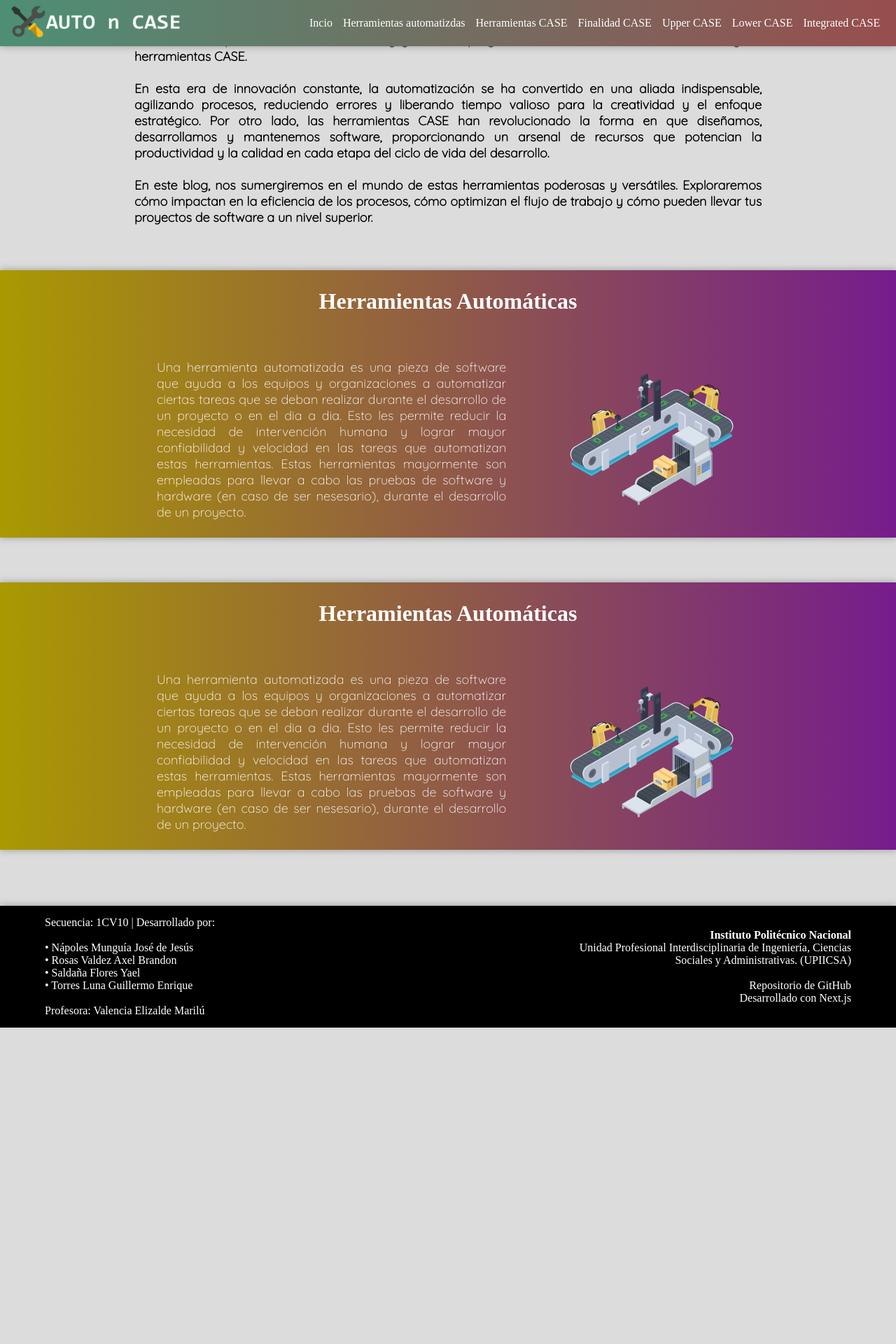
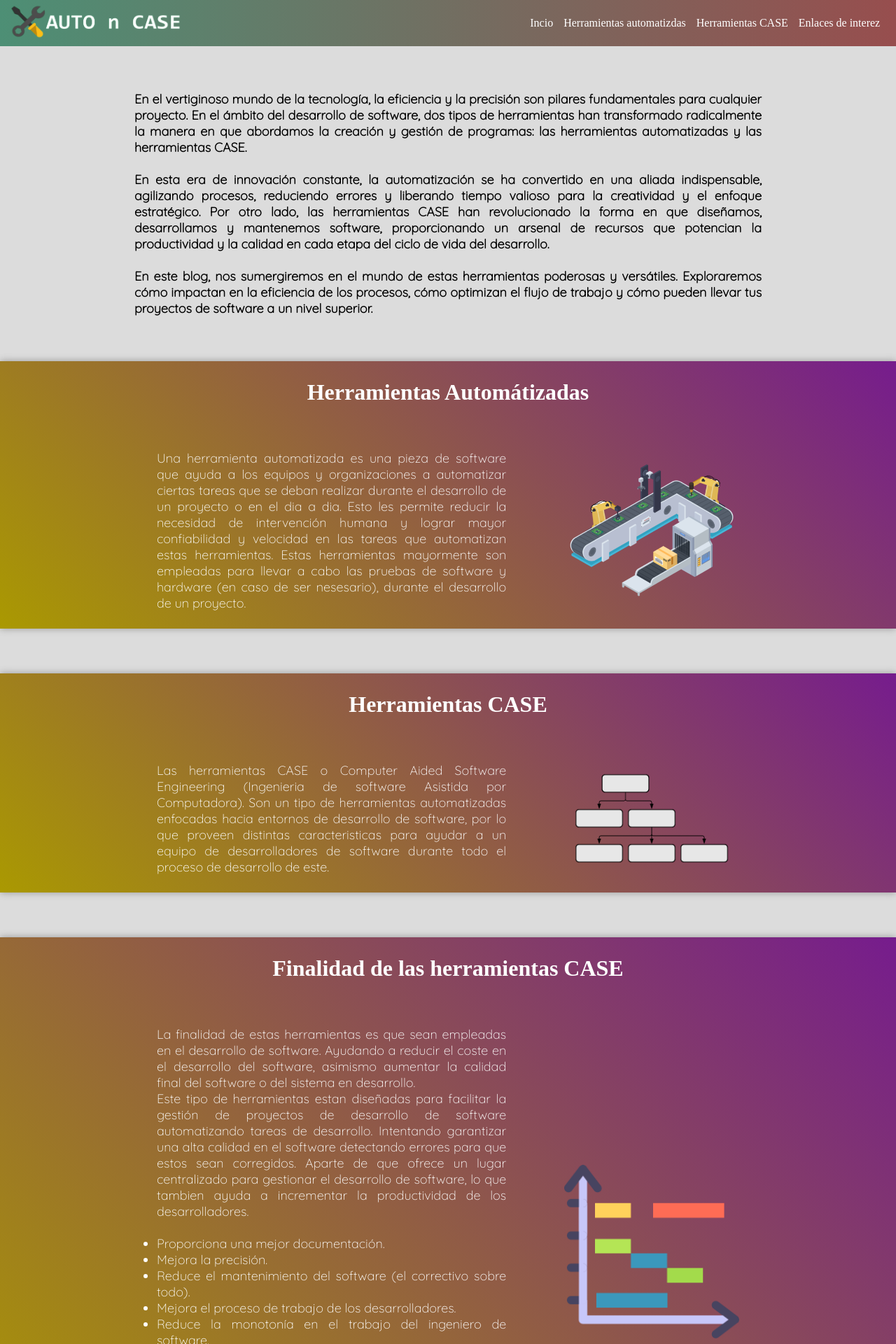
Before and after one commit to ThinKreations/caseBlog, a Next.js app: page / in a window 1280 px wide. Shown: the top 1920 px of the page at 70% size. Before the commit the page ends 1468 px from the top, so only its background shows below. Built offline with nearby package versions, Linux system fonts and the light colour scheme; a web font is replaced by a local one.

Commit message:
Pongan al tri wiiiii

```diff
--- a/components/Header.jsx
+++ b/components/Header.jsx
@@ -14,13 +14,10 @@ export default function Header(){
                 <Image className={styles.image} src={logo} width={250} height={52} alt="Logo"/>
             </center>
             <div>
-                <button type="button" className={styles.btn}>Incio</button>
-                <button type="button" className={styles.btn}>Herramientas automatizdas</button>
-                <button type="button" className={styles.btn}>Herramientas CASE</button>
-                <button type="button" className={styles.btn}>Finalidad CASE</button>
-                <button type="button" className={styles.btn}>Upper CASE</button>
-                <button type="button" className={styles.btn}>Lower CASE</button>
-                <button type="button" className={styles.btn}>Integrated CASE</button>
+                <a href="#inicio"><button type="button" className={styles.btn}>Incio</button></a>
+                <a href="#herramientas-automatizadas"  ><button type="button" className={styles.btn}>Herramientas automatizdas</button></a>
+                <a href="#herramientas-case"><button type="button" className={styles.btn}>Herramientas CASE</button></a>
+                <a href="https://cass.best"><button type="button" className={styles.btn}>Enlaces de interez</button></a>
             </div>
         </div>
         </>
--- a/pages/index.js
+++ b/pages/index.js
@@ -5,12 +5,14 @@ import Header1 from '../components/Header2'
 import Image from 'next/image'
 import styles from "../styles/Home.module.css"
 import herramientas1 from '../src/automatizadas1.png'
+import diagrama1 from '../src/diagrama_1.png'
+import gantt1 from '../src/gantt_1.png'
 export default function Home() {
   return (
       <>
       <MainHead titulo="Auto n Case Blog"/>
       <Header/>
-      <div className={styles.container}>
+      <div className={styles.container} id="inicio">
         <center>
         <div className={styles.content}>
           <font size="4" face="Quicksand">
@@ -18,8 +20,8 @@ export default function Home() {
           </font>
         </div>
         </center>
-        <div className={styles.container_1}>
-            <center><h1 className={styles.titulos}>Herramientas Automáticas</h1></center>
+        <div className={styles.container_1} id="herramientas-automatizadas">
+            <center><h1 className={styles.titulos}>Herramientas Automátizadas</h1></center>
             <center>
               <div className={styles.container_2}>
               <div className={styles.container_3}>
@@ -31,17 +33,46 @@ export default function Home() {
               </div>
             </center>
         </div>
-        <div className={styles.container_1}>
-            <center><h1 className={styles.titulos}>Herramientas Automáticas</h1></center>
+        <div className={styles.container_1} id="herramientas-case">
+            <center><h1 className={styles.titulos} id="case">Herramientas CASE</h1></center>
             <center>
               <div className={styles.container_2}>
               <div className={styles.container_3}>
               <font size="4" face="Quicksand" color="white">
-                <p>Una herramienta automatizada es una pieza de software que ayuda a los equipos y organizaciones a automatizar ciertas tareas que se deban realizar durante el desarrollo de un proyecto o en el dia a dia. Esto les permite reducir la necesidad de intervención humana y lograr mayor confiabilidad y velocidad en las tareas que automatizan estas herramientas. Estas herramientas mayormente son empleadas para llevar a cabo las pruebas de software y hardware (en caso de ser nesesario), durante el desarrollo de un proyecto.</p>
+                <p>Las herramientas CASE o Computer Aided Software Engineering (Ingenieria de software Asistida por Computadora). Son un tipo de herramientas automatizadas enfocadas hacia entornos de desarrollo de software, por lo que proveen distintas caracteristicas para ayudar a un equipo de desarrolladores de software durante todo el proceso de desarrollo de este. </p>
               </font>
               </div>
-                <Image src={herramientas1} className={styles.image_1}/>
+                <Image src={diagrama1} className={styles.image_1}/>
+
               </div>
+
+            </center>
+        </div>
+        <div className={styles.container_1}>
+            <center><h1 className={styles.titulos} id="finalidad">Finalidad de las herramientas CASE</h1></center>
+            <center>
+              <div className={styles.container_2}>
+              <div className={styles.container_3}>
+              <font size="4" face="Quicksand" color="white">
+                <p>La finalidad de estas herramientas es que sean empleadas en el desarrollo de software. Ayudando a reducir el coste en el desarrollo del software, asimismo aumentar la calidad final del software o del sistema en desarrollo. </p>
+                <p>Este tipo de herramientas estan diseñadas para facilitar la gestión de proyectos de desarrollo de software automatizando tareas de desarrollo. Intentando garantizar una alta calidad en el software detectando errores para que estos sean corregidos. Aparte de que ofrece un lugar centralizado para gestionar el desarrollo de software, lo que tambien ayuda a incrementar la productividad de los desarrolladores.</p>
+                <br></br>
+                <ul>
+                  <li>Proporciona una mejor documentación.</li>
+                  <li>Mejora la precisión.</li>
+                  <li>Reduce el mantenimiento del software (el correctivo sobre todo).</li>
+                  <li>Mejora el proceso de trabajo de los desarrolladores.</li>
+                  <li>Reduce la monotonía en el trabajo del ingeniero de software.</li>
+                  <li>Aumenta la velocidad de desarrollo.</li>
+                  <li>Hace mas facil del desarrollo del software.</li>
+                </ul>
+                <br/><br/>
+                <p>Estas herramientas han demostrado mejorar la calidad y productividad de los desarrolladores, además de facilitar el mantenimiento del software. Durante el desarrollo y ciclo de vida de este.</p>
+              </font>
+              </div>
+                <Image src={gantt1} className={styles.image_1}/>
+              </div>
+
             </center>
         </div>
       </div>
--- a/styles/Home.module.css
+++ b/styles/Home.module.css
@@ -71,13 +71,14 @@
 .container{
   width: 100%;
   justify-content: center;
+  padding-top: 130px;
 }
 .container_1{
   margin-top: 5vw;
   margin-bottom: 5vw;
   padding-top: 2vw;
   padding-bottom: 2vw;
-  background-image: linear-gradient(to right, rgb(170, 153, 1) 0%, rgb(118, 28, 141) 100%);
+  background-image: linear-gradient(45deg, rgb(170, 153, 1) 0%, rgb(118, 28, 141) 100%);
   width: 100%;
   transition:0.3s ease-in-out;
   box-shadow: 0px 0px 10px rgb(150,150,150);
@@ -104,7 +105,6 @@
   justify-content: space-between;
   align-items: center;
   margin-bottom: 5vw;
-  box-shadow: 0px 0px 10px rgb(150,150,150);
   position:fixed;
   width: 98%;
 }
@@ -170,6 +170,15 @@
 }
 
 @media screen and (max-width: 600px) {
+  .container{
+    padding-top: 180px;
+  }
+  .header{
+    display: inline;
+    justify-content: center;
+    align-items: center;
+    text-align: center;
+  }
   .footer{
     height: auto;
     padding: 5%;
--- a/styles/globals.css
+++ b/styles/globals.css
@@ -5,6 +5,7 @@
 html, body{
   background-color: rgb(220, 220, 220);
   font-family: Work Sans;
+  scroll-behavior: smooth;
 }
 body::-webkit-scrollbar {
   -webkit-appearance: none;
@@ -20,7 +21,7 @@ body::-webkit-scrollbar-button:increment,.productoRelacionadoC::-webkit-scrollba
 
 body::-webkit-scrollbar-thumb {
   background-color: #808080;
-  border: 2px solid #808080;
+  border: 2px solid rgb(220, 220, 220);
 }
 
 body::-webkit-scrollbar-track {
```
Also changed, not shown: src/diagrama_1.png (added), src/gantt_1.png (added).
